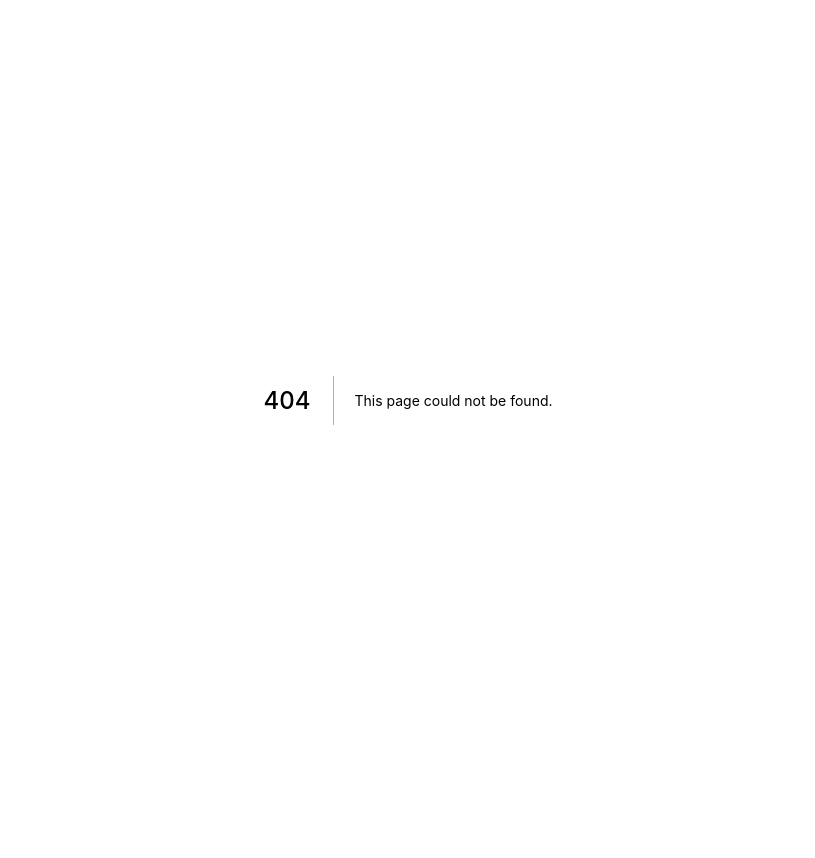
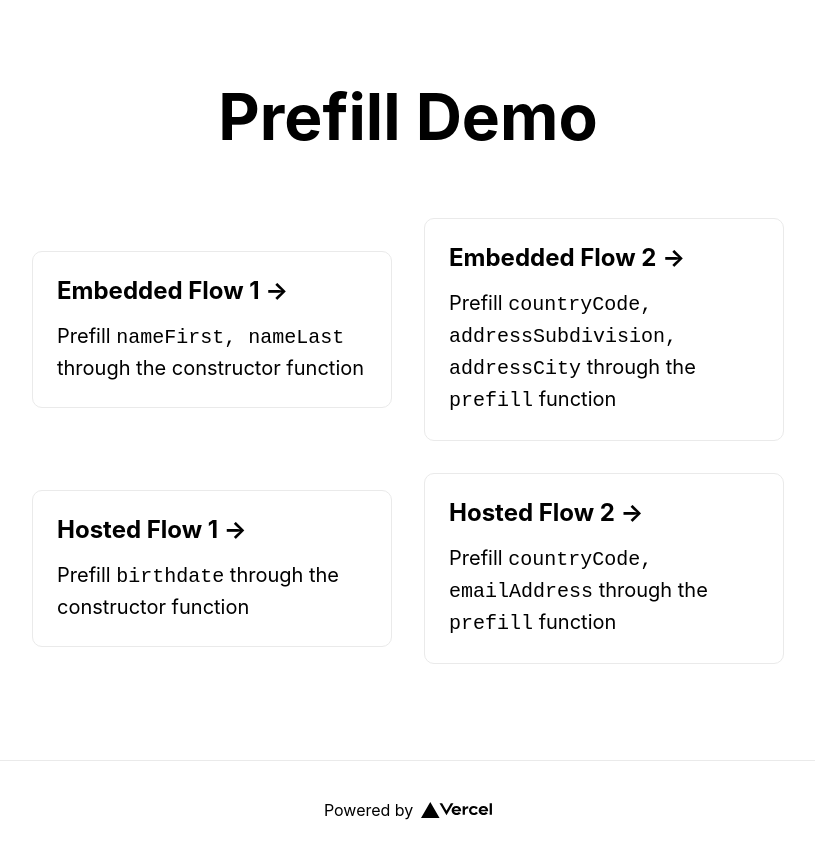
Before and after one commit to hmsk/persona-js, a Next.js app in the folder examples/next/: page /prefill in a window 1280 px wide. Before the commit this address had no page. Shown: the whole page, without its empty margins (232-1047 px from the left). Before the commit the page ends 800 px from the top, so only its background shows below. Built offline with nearby package versions, Linux system fonts and the light colour scheme.

Commit message:
Add demos for prefilling

```diff
--- /dev/null
+++ b/examples/next/pages/prefill.js
@@ -0,0 +1,98 @@
+import Head from 'next/head'
+import styles from '../styles/Home.module.css'
+
+import { newInquiry } from '@persona-js/verify'
+
+export default function Home(props) {
+  return (
+    <div className={styles.container}>
+      <Head>
+        <title>Prefill - @persona-js Demo Next App</title>
+        <link rel="icon" href="/favicon.ico" />
+      </Head>
+
+      <main className={styles.main}>
+        <h1 className={styles.title}>Prefill Demo</h1>
+
+        <div className={styles.grid}>
+          <a
+            href="#"
+            className={styles.card}
+            onClick={() => {
+              const persona = newInquiry(props.templateId, { prefill: { nameFirst: 'Kengo', nameLast: 'Hamasaki' } })
+              persona.start()
+            }}
+          >
+            <h3>Embedded Flow 1 &rarr;</h3>
+            <p>
+              Prefill <code>nameFirst, nameLast</code> through the constructor function
+              <br />
+            </p>
+          </a>
+
+          <a
+            href="#"
+            className={styles.card}
+            onClick={() => {
+              const persona = newInquiry(props.templateId)
+              persona.prefill({
+                countryCode: 'US',
+                addressSubdivision: 'CA',
+                addressCity: 'San Francisco',
+              })
+              persona.start()
+            }}
+          >
+            <h3>Embedded Flow 2 &rarr;</h3>
+            <p>
+              Prefill <code>countryCode, addressSubdivision, addressCity</code> through the <code>prefill</code>{' '}
+              function
+            </p>
+          </a>
+
+          <a
+            href="#"
+            className={styles.card}
+            onClick={() => {
+              const persona = newInquiry(props.templateId, { prefill: { birthdate: '1986-08-26' } })
+              window.open(persona.getHostedFlowUrl())
+            }}
+          >
+            <h3>Hosted Flow 1 &rarr;</h3>
+            <p>
+              Prefill <code>birthdate</code> through the constructor function
+            </p>
+          </a>
+
+          <a
+            href="#"
+            className={styles.card}
+            onClick={() => {
+              const persona = newInquiry(props.templateId)
+              persona.prefill({
+                countryCode: 'JP',
+                emailAddress: 'k.hamasaki@gmail.com',
+              })
+              window.open(persona.getHostedFlowUrl())
+            }}
+          >
+            <h3>Hosted Flow 2 &rarr;</h3>
+            <p>
+              Prefill <code>countryCode, emailAddress</code> through the <code>prefill</code> function
+            </p>
+          </a>
+        </div>
+      </main>
+
+      <footer className={styles.footer}>
+        <a href="https://vercel.com" target="_blank" rel="noopener noreferrer">
+          Powered by <img src="/vercel.svg" alt="Vercel Logo" className={styles.logo} />
+        </a>
+      </footer>
+    </div>
+  )
+}
+
+export async function getStaticProps() {
+  return { props: { templateId: process.env.NEXT_NEW_INQUIRY_TEMPLATE_ID } }
+}
```
Also changed, not shown: examples/next/pages/index.js (+8 -0 lines).
